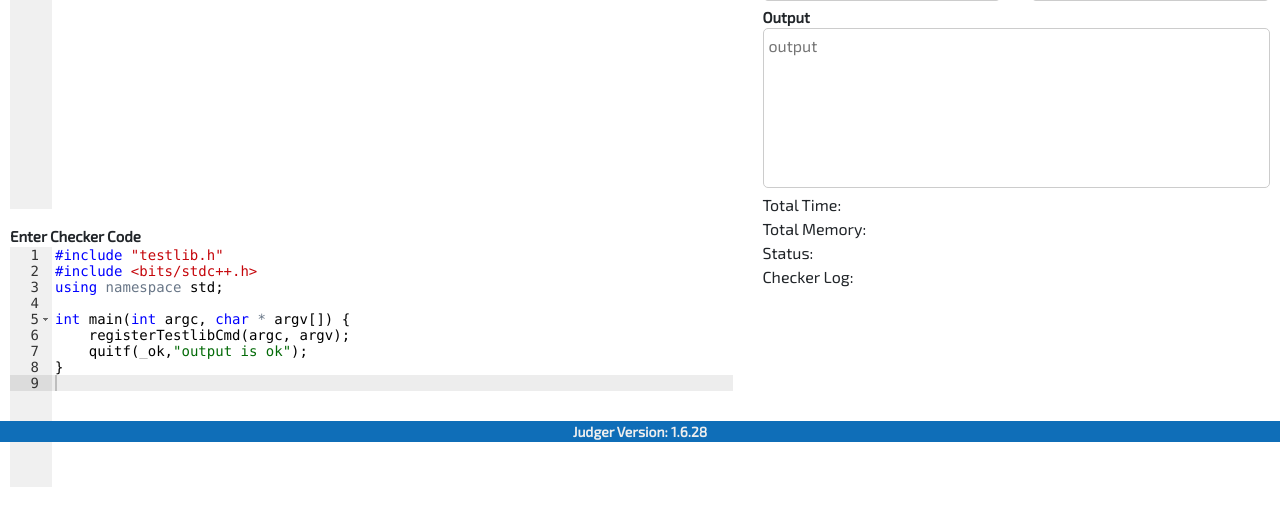
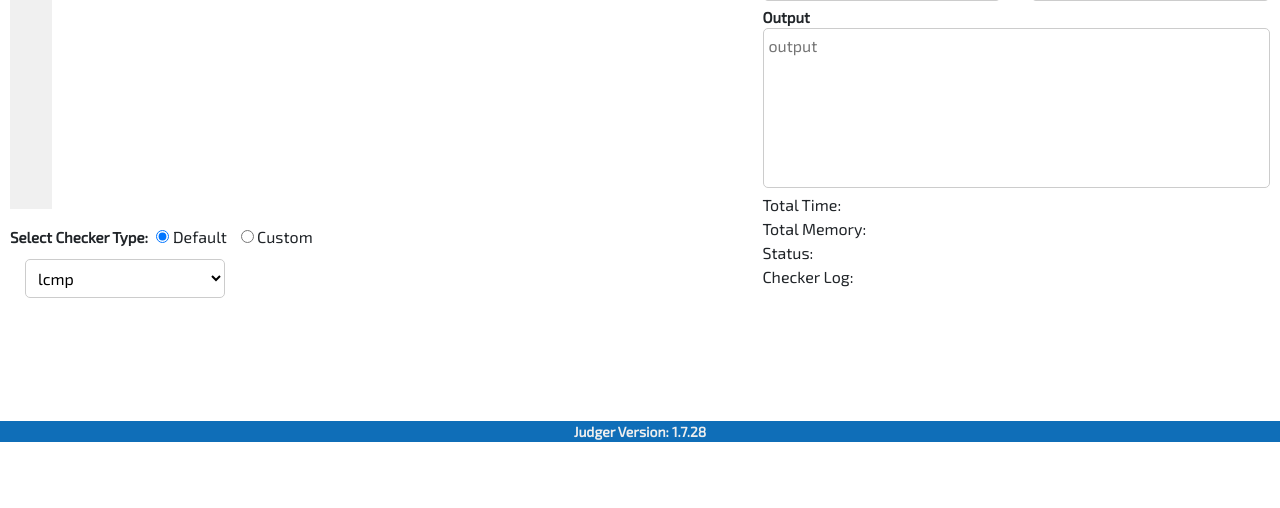
Before and after one commit to Rupkotha-Studio/Judger, a PHP site: page /index.php?ide in a window 1280 px wide. Shown: the part 358-866 px from the top of the page. After the commit the page ends 800 px from the top, so only its background shows below. Run offline with PHP 8.4, Linux system fonts and the light colour scheme; some libraries are stand-ins or nearby versions.

Commit message:
Update Checker System

```diff
--- a/app/resource/assest/js/checker.js
+++ b/app/resource/assest/js/checker.js
@@ -43,10 +43,11 @@ function eraseCookie(name) {
 
 function runChecker() {
     var data = {
-        checker: btoa(checkerEditor.getValue()),
         input: btoa($("#input").val()),
         output: btoa($("#output").val()),
         expected_output: btoa($("#expectedOutput").val()),
+        checker_type: "custom",
+        custom_checker: btoa(checkerEditor.getValue()),
         api_type: "checker"
     }
     $("#runBtn").html("Running....");
--- a/app/resource/assest/js/ide.js
+++ b/app/resource/assest/js/ide.js
@@ -35,7 +35,19 @@ function updateVersion() {
     });
 }
 
+function selectChecker(type){
+    if(type == "default"){
+        $("#custom_checker").hide();
+        $("#default_checker").show();
+    }
+    else{
+        $("#default_checker").hide();
+        $("#custom_checker").show();
+    }
+}
+
 function submitCode() {
+
     var data1 = {
         source_code: btoa(sourceCodeEditor.getValue()),
         input: btoa($("#input").val()),
@@ -43,9 +55,13 @@ function submitCode() {
         language: $("#language").val(),
         time_limit: $("#timeLimit").val(),
         memory_limit: $("#memoryLimit").val(),
-        checker: btoa(checkerEditor.getValue()),
+        checker_type: $('input[name="checker_type"]:checked').val(),
+        custom_checker: btoa(checkerEditor.getValue()),
+        default_checker: $("#select_default_checker").val(),
         api_type: "submission"
     }
+    console.log(data1);
+    //return;
     var data = {};
     data['createSubmission'] = data1;
     console.log(data);
@@ -85,8 +101,8 @@ function setCodeEditor() {
 function setCheckerEditor() {
     checkerEditor = ace.edit("checker");
     checkerEditor.setShowPrintMargin(false);
-    checkerEditor.setOption("maxLines", 15);
-    checkerEditor.setOption("minLines", 15);
+    checkerEditor.setOption("maxLines", 13);
+    checkerEditor.setOption("minLines", 13);
     checkerEditor.setReadOnly(false);
     checkerEditor.setFontSize("14px");
     checkerEditor.setValue(checkEditorCode);
--- a/app/resource/views/ide.php
+++ b/app/resource/views/ide.php
@@ -112,8 +112,21 @@ $version  = $infoData['version'];
 			<div class="col-md-7">
 				<div class="fieldTitle">Enter Source Code</div>
 				<textarea class="sourceEditor" id="code" placeholder="Source Code"></textarea>
-				<div class="fieldTitle">Enter Checker Code</div>
-				<textarea rows="4" class="inputEditor1" id="checker" placeholder="Checker"></textarea>
+				<div id="checker_area">
+					<span style="margin-right: 5px" class="fieldTitle">Select Checker Type: </span> <input onchange="selectChecker('default')" type="radio" name="checker_type" value="default" id="default_check_box" checked=""> <label style="margin-right: 10px;" class="form-check-label" for="default_check_box">Default</label>
+					<input type="radio" name="checker_type" value="custom" onchange="selectChecker('custom')" id="custom_check_box"> <label class="form-check-label" for="custom_check_box">Custom</label><br/>
+					<div id="default_checker">
+						<select id="select_default_checker" style="margin-top: 10px;margin-left: 15px;" class="">
+							<option value="lcmp">lcmp</option>
+							<option value="yesno">yesno</option>
+						</select>
+					</div>
+					<div id="custom_checker" style="display: none;">
+						<div class="fieldTitle">Enter Checker Code</div>
+						<textarea rows="4" class="inputEditor1" id="checker" placeholder="Checker"></textarea>
+					</div>
+				</div>
+
 			</div>
 			<div class="col-md-5">
 				<div class="row">
--- a/info.json
+++ b/info.json
@@ -1,6 +1,6 @@
 {
   "name": "Judger",
-  "version": "1.6.28",
+  "version": "1.7.28",
   "github-url": "https://github.com/coderoj-dev/Judger",
   "github-info-file": "https://raw.githubusercontent.com/coderoj-dev/Judger/master/info.json"
 }
--- a/src/Helper/RequestService.php
+++ b/src/Helper/RequestService.php
@@ -14,7 +14,7 @@ class RequestService
     public function decode()
     {
         $baseDecodeList = [
-            'source_code', 'input', 'expected_output', 'output', 'checker',
+            'source_code', 'input', 'expected_output', 'output', 'custom_checker',
         ];
         foreach ($baseDecodeList as $key => $value) {
             if (isset(request()->$value)) {
```
Also changed, not shown: src/Sandbox/Checker/Checker.php (+19 -10 lines), src/Sandbox/Verdict/Verdict.php (+0 -11 lines), 6 other files.
